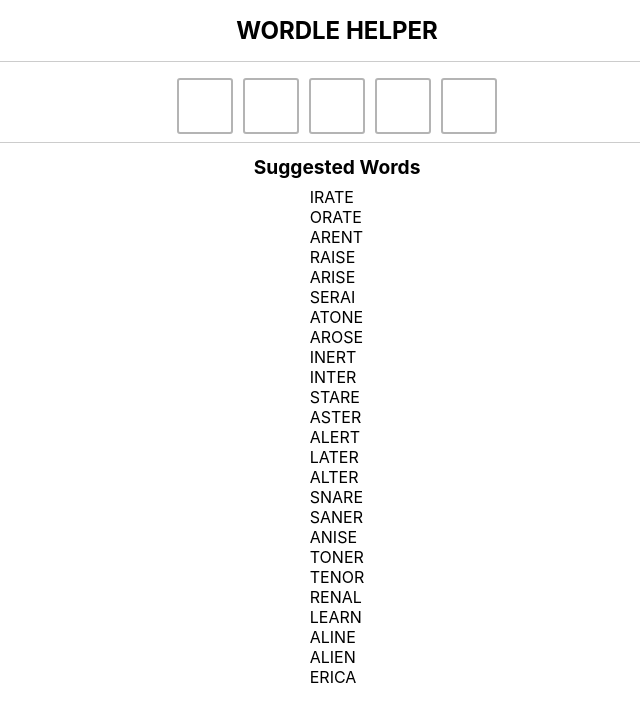
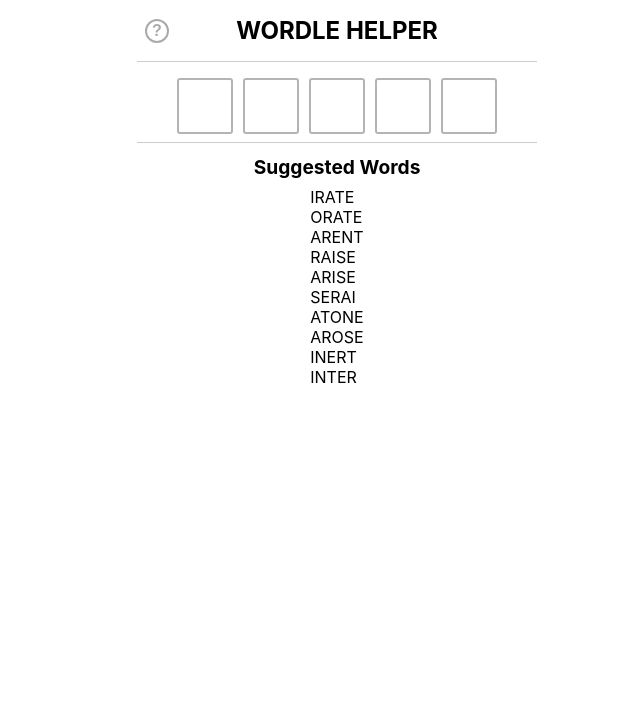
Before and after one commit to eternalthinker/wordle-helper-web, a React (Create React App) app: page / in a window 1280 px wide. Shown: the top 722 px of the page, without its empty margins (303-943 px from the left). Built offline with nearby package versions, Linux system fonts and the light colour scheme.

Commit message:
help icon static

```diff
--- a/src/app/app.module.css
+++ b/src/app/app.module.css
@@ -1,3 +1,9 @@
+.appContainer {
+  display: flex;
+  align-items: center;
+  justify-content: center;
+}
+
 .app {
-  color: black;
+  width: 400px;
 }
--- a/src/app/app.tsx
+++ b/src/app/app.tsx
@@ -6,9 +6,11 @@
 export const App = () => {
   return (
     <RootProvider>
-      <div className={styles.app}>
-        <Header />
-        <WordleHelper />
+      <div className={styles.appContainer}>
+        <div className={styles.app}>
+          <Header />
+          <WordleHelper />
+        </div>
       </div>
     </RootProvider>
   );
--- a/src/header/header.module.css
+++ b/src/header/header.module.css
@@ -1,10 +1,12 @@
 .header {
   display: flex;
+  flex-direction: row;
   justify-content: center;
   align-items: center;
   border-bottom: 1px solid #ccc;
   margin-bottom: 16px;
   padding: 8px 0px;
+  position: relative;
 }
 
 .header h1 {
@@ -12,3 +14,26 @@
   font-size: 1.5em;
   margin: 8px 0px;
 }
+
+.helpButton {
+  color: #aaa;
+  border: 2px solid #aaa;
+  width: 24px;
+  height: 24px;
+  border-radius: 50%;
+  background-color: transparent;
+  outline: none;
+  cursor: pointer;
+  font-weight: 600;
+  font-size: 1em;
+  display: flex;
+  align-items: center;
+  justify-content: center;
+  position: absolute;
+  left: 8px;
+}
+
+.helpButton:hover {
+  color: #444;
+  border: 2px solid #444;
+}
--- a/src/header/header.tsx
+++ b/src/header/header.tsx
@@ -3,6 +3,7 @@
 export const Header = () => {
   return (
     <header className={styles.header}>
+      <button className={styles.helpButton}>?</button>
       <h1>Wordle Helper</h1>
     </header>
   );
--- a/src/reducer/root_state.ts
+++ b/src/reducer/root_state.ts
@@ -37,7 +37,7 @@
   };
 };
 
-export const MAX_SUGGESTED_WORDS = 25;
+export const MAX_SUGGESTED_WORDS = 10;
 
 export const initWord: WordLine = {
   word: new Array(5).fill({ letter: undefined, status: "input" }),
```
Also changed, not shown: 1 other file (tests, documents, lock files or other folders).
